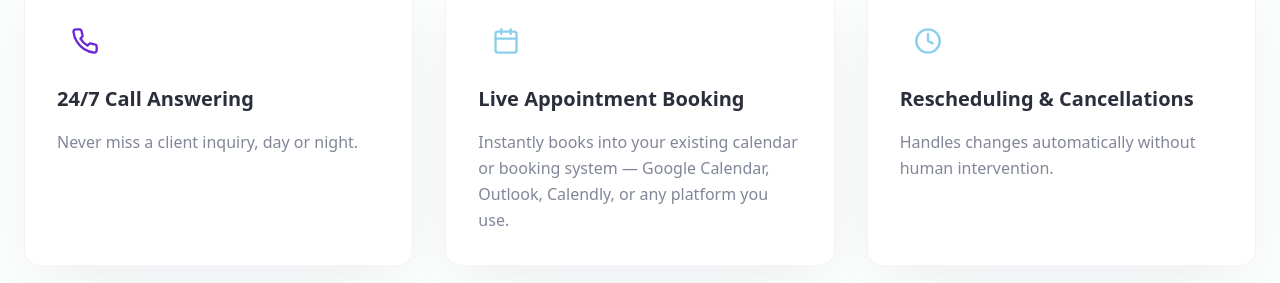
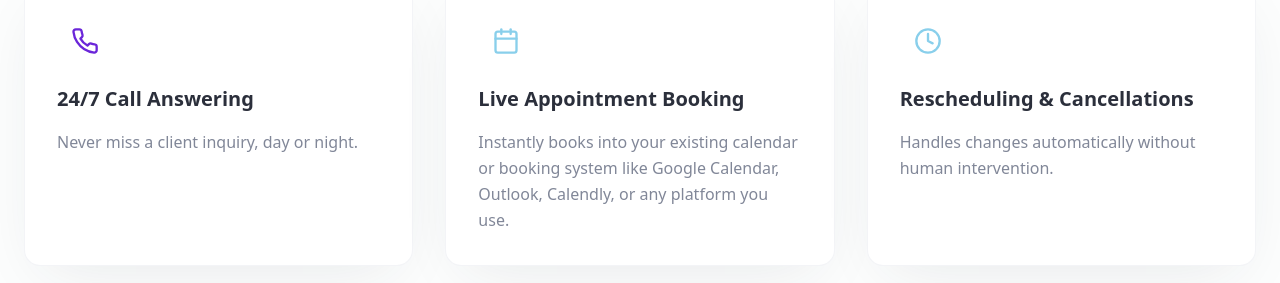
Before and after one commit to nihkilkulli-cell/belio-ai-book-bot, a React (Vite) app: page / in a window 1280 px wide. Shown: the part 1100-1383 px from the top of the page. Built offline with nearby package versions, Linux system fonts and the light colour scheme.

Commit message:
Refactor: Update feature descriptions
Update feature descriptions to replace hyphens with "like" for a more conversational tone.

```diff
--- a/src/components/FeaturesSection.tsx
+++ b/src/components/FeaturesSection.tsx
@@ -9,7 +9,7 @@ const features = [
   },
   {
     title: "Live Appointment Booking",
-    description: "Instantly books into your existing calendar or booking system — Google Calendar, Outlook, Calendly, or any platform you use.",
+    description: "Instantly books into your existing calendar or booking system like Google Calendar, Outlook, Calendly, or any platform you use.",
     icon: Calendar,
     color: "text-secondary"
   },
```
